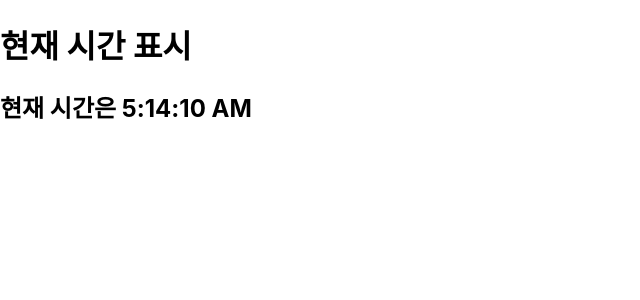
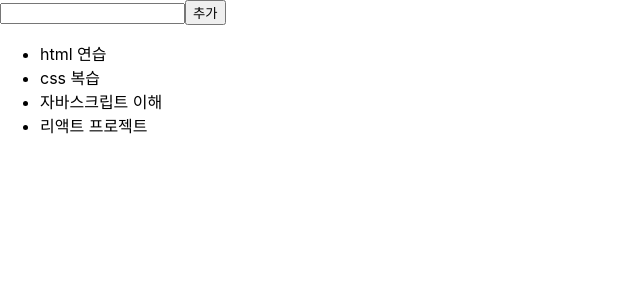
Before and after one commit to BeigeSeason/ReactEx, a React (Create React App) app: page / in a window 1280 px wide. Shown: the top 300 px of the page, without its empty margins (0-640 px from the left). Built offline with nearby package versions, Linux system fonts and the light colour scheme.

Commit message:
2024.11.20 오전

```diff
--- a/src/App.js
+++ b/src/App.js
@@ -13,6 +13,8 @@ import EventPractice from './EventPractice';
 import DropdownComponent from './DropdownComponent';
 import RadioButtonComponent from './RadioButtonComponent';
 import TableMap from './TableMap';
+import UserList from './UserList';
+import ToDoList from './ToDoList';
 
 const productInfo = {
   date: "2024-09-01",
@@ -44,7 +46,7 @@ function App() {
 
       {/* <Say /> */}
 
-      <Clock />
+      {/* <Clock /> */}
 
       {/* <EventPractice /> */}
       {/* <DropdownComponent /> */}
@@ -53,6 +55,10 @@ function App() {
 
       {/* <TableMap /> */}
 
+      {/* <UserList /> */}
+
+      <ToDoList />
+
     </>
 
   );
--- /dev/null
+++ b/src/ToDoList.js
@@ -0,0 +1,41 @@
+import { useState } from "react";
+
+const ToDoList = () => {
+  const [names, setNames] = useState([
+    { id: 1, text: "html 연습" },
+    { id: 2, text: "css 복습" },
+    { id: 3, text: "자바스크립트 이해" },
+    { id: 4, text: "리액트 프로젝트" },
+  ]);
+
+  const [inputText, setInputText] = useState("");
+
+  const [nextId, setNextId] = useState(5);
+
+  const onChange = (e) => setInputText(e.target.value);
+
+  const onClick = () => {
+    // const nextNames = names.concat({id: nextId, text: inputText})
+    const nextNames = [...names, { id: nextId, text: inputText }];
+    setNextId(nextId + 1); // id 증가
+    setNames(nextNames); // TodoList 갱신
+    setInputText(""); // 입력창 초기화
+    console.log(nextId);
+  }
+
+  return (
+    <>
+      <input value={inputText} onChange={onChange} />
+      <button onClick={onClick}>추가</button>
+      <ul>
+        {names && names.map(name => (
+          <li key={name.id}>{name.text}</li>
+        ))}
+      </ul>
+    </>
+  )
+
+
+}
+
+export default ToDoList;
--- /dev/null
+++ b/src/UserList.js
@@ -0,0 +1,83 @@
+import styled from "styled-components";
+
+const DivBox = styled.div`
+  width: 300px;
+  height: 150px;
+  margin: 20px auto;
+  background-color: seagreen;
+  color: white;
+  text-align: center;
+  border-radius: 12px;
+  padding-top: 15px;
+`;
+
+const data = [
+  {
+    id: 100,
+    userName: "천지훈",
+    email: "1000won@gmail.com"
+  },
+  {
+    id: 200,
+    userName: "백마리",
+    email: "2000won@gmail.com"
+  },
+  {
+    id: 300,
+    userName: "서민혁",
+    email: "3000won@gmail.com"
+  },
+]
+
+// const User = (props) => {
+//   return (
+//     <div>
+//       <p>ID : {props.user.id}</p>
+//       <p>이름 : {props.user.userName}</p>
+//       <p>이메일 : {props.user.email}</p>
+//     </div>
+//   );
+// }
+
+const User = ({ user }) => {
+  return (
+    <DivBox>
+      <p>ID : {user.id}</p>
+      <p>이름 : {user.userName}</p>
+      <p>이메일 : {user.email}</p>
+    </DivBox>
+  );
+}
+
+
+const UserList = () => {
+  return (
+    <>
+
+      {/* <div>
+        <p>ID : {data[0].id}</p>
+        <p>이름 : {data[0].userName}</p>
+        <p>이메일 : {data[0].email}</p>
+      </div>
+      <div>
+        <p>ID : {data[1].id}</p>
+        <p>이름 : {data[1].userName}</p>
+        <p>이메일 : {data[1].email}</p>
+      </div>
+      <div>
+        <p>ID : {data[2].id}</p>
+        <p>이름 : {data[2].userName}</p>
+        <p>이메일 : {data[2].email}</p>
+      </div> */}
+      {/* <User user={data[0]} />
+      <User user={data[1]} />
+      <User user={data[2]} /> */}
+
+      {data && data.map(u => (
+        <User key={u.id} user={u} />
+      ))}
+    </>
+  );
+}
+
+export default UserList;
```
